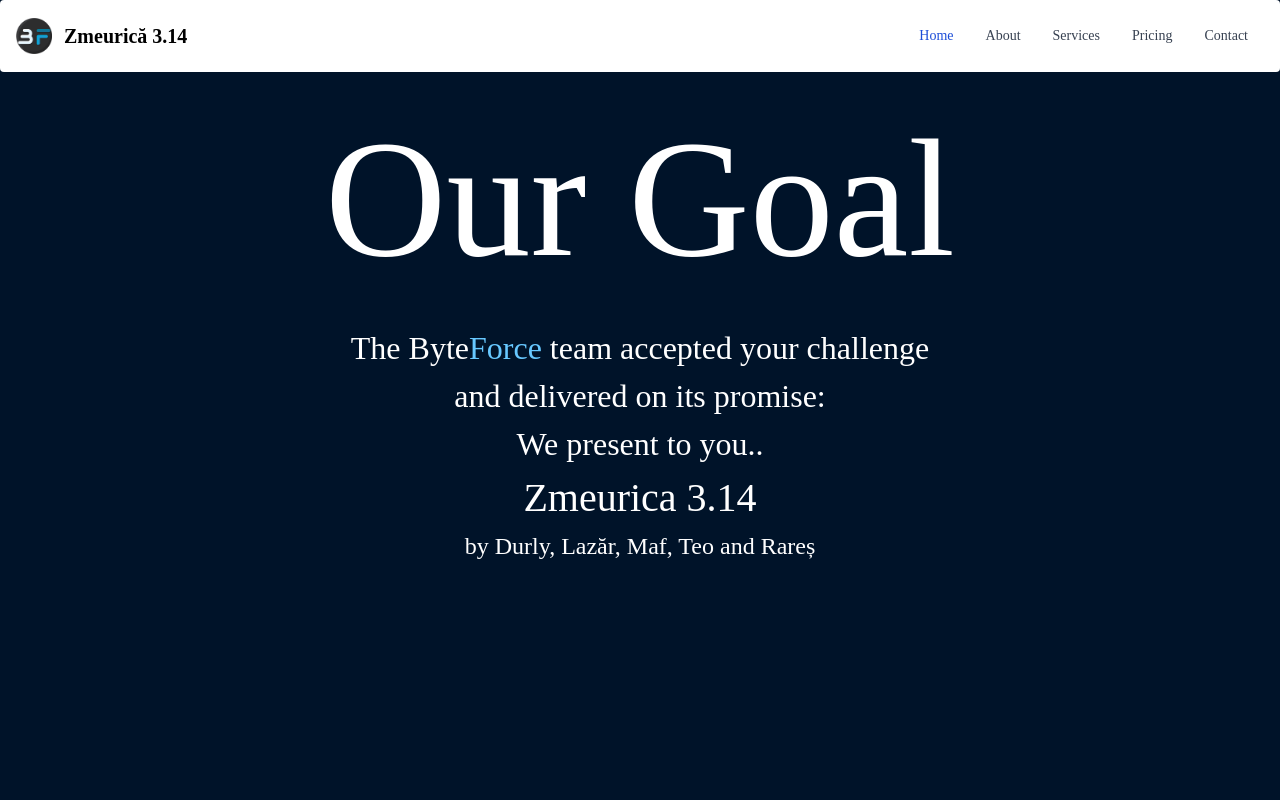
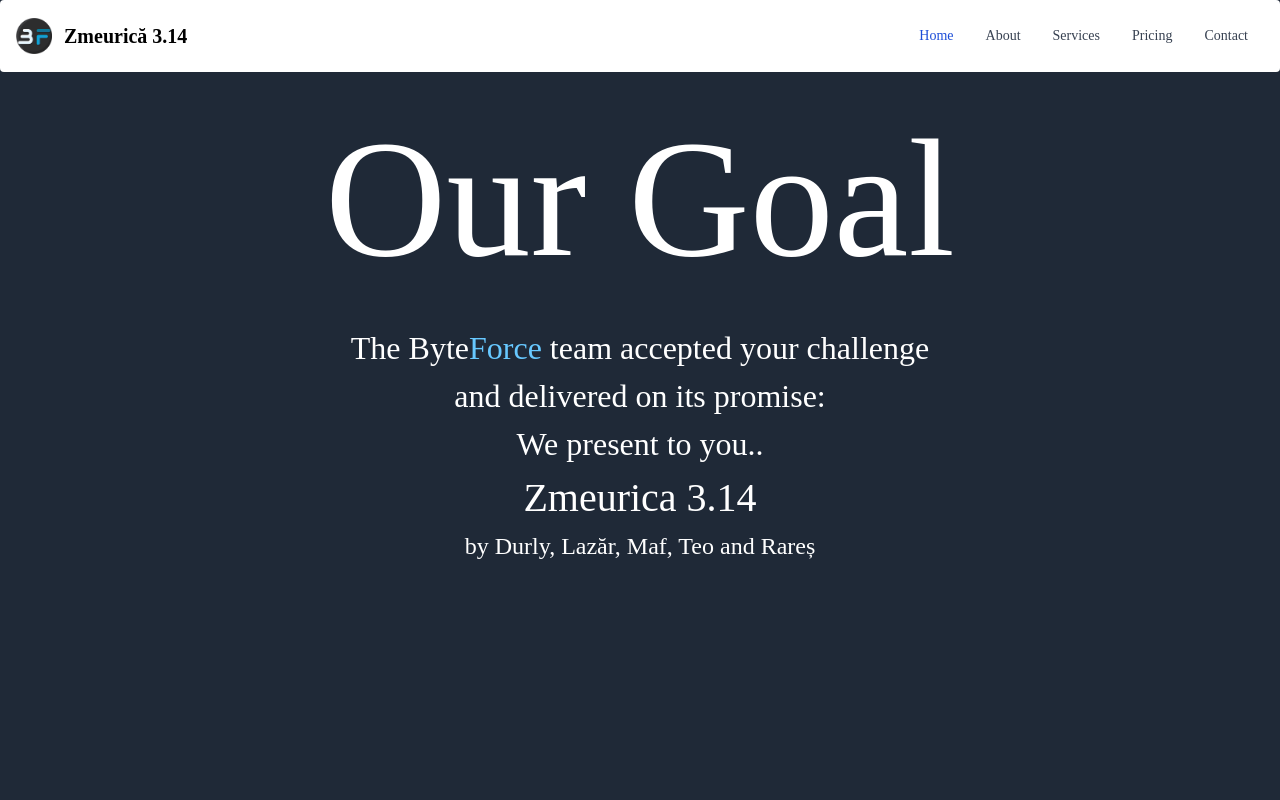
Before and after one commit to RedKyet/byteforce_hackathon, a Django app: page /hometest in a window 1280 px wide. Run offline with Django 4.2, Linux system fonts and the light colour scheme; some libraries are stand-ins or nearby versions; some web fonts are replaced.

Commit message:
fixed site

```diff
--- a/Website/templates/@base.html
+++ b/Website/templates/@base.html
@@ -72,7 +72,7 @@
         </style>
 
     </head>
-    <body>
+    <body class="bg-gray-800">
         {% block content %}
         {% endblock content %}
     </body>
```
